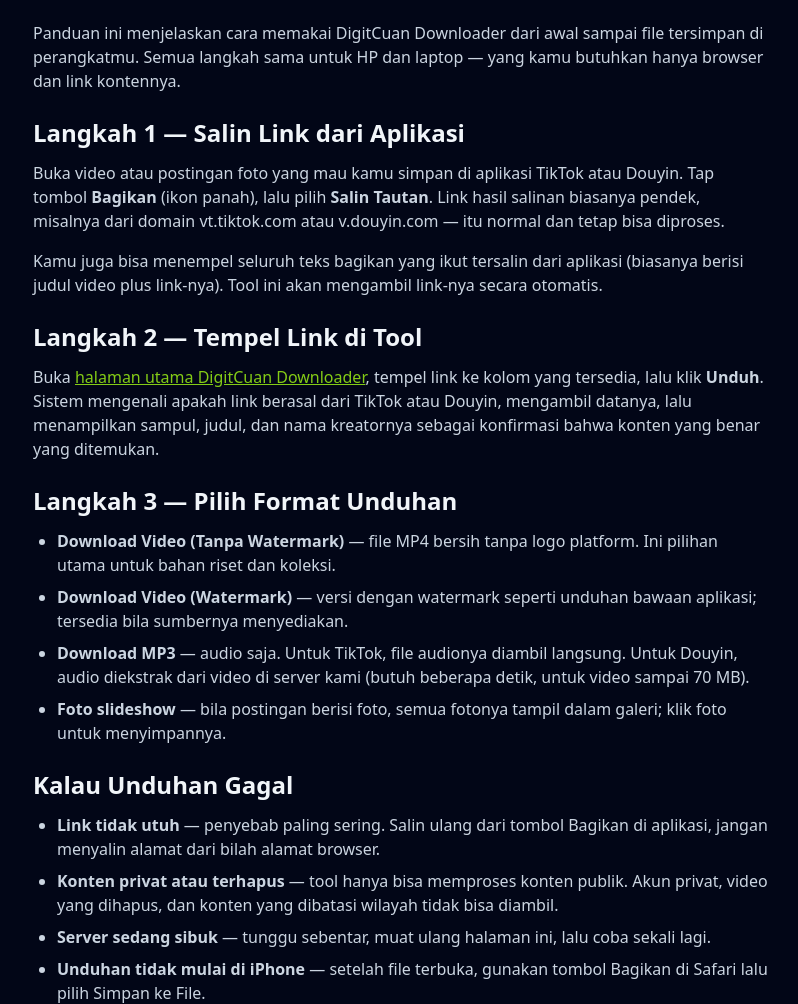
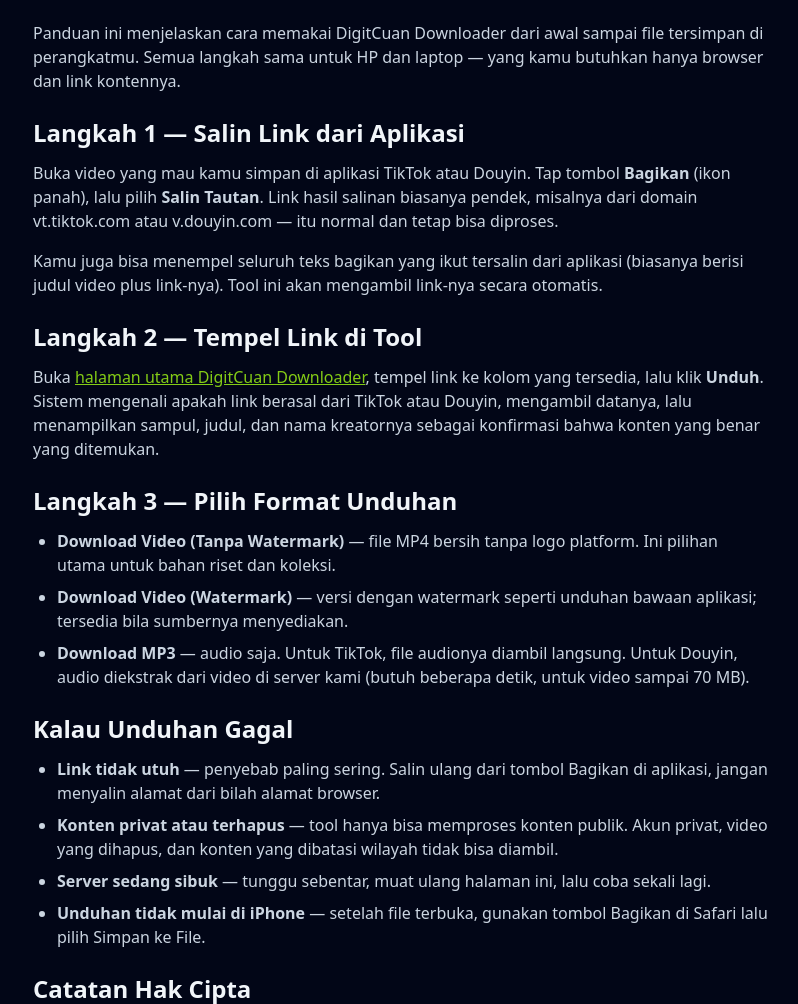
Before and after one commit to jeonfara7/douyin-saver, a FastAPI app: page /cara-penggunaan in a window 1280 px wide. Shown: the part 196-1200 px from the top of the page, without its empty margins (239-1037 px from the left). Run offline with FastAPI, Linux system fonts and the light colour scheme; some libraries are stand-ins or nearby versions.

Commit message:
v2: cabut janji foto slideshow dari copy

```diff
--- a/templates/cara.html
+++ b/templates/cara.html
@@ -1,6 +1,6 @@
 {% extends "base.html" %}
 {% block title %}Cara Download Video TikTok & Douyin Tanpa Watermark — Panduan Lengkap{% endblock %}
-{% block description %}Panduan langkah demi langkah download video TikTok dan Douyin tanpa watermark, simpan MP3, dan unduh foto slideshow — di HP maupun laptop, tanpa install aplikasi.{% endblock %}
+{% block description %}Panduan langkah demi langkah download video TikTok dan Douyin tanpa watermark dan simpan MP3-nya — di HP maupun laptop, tanpa install aplikasi.{% endblock %}
 {% block canonical %}/cara-penggunaan{% endblock %}
 {% block content %}
 <article class="max-w-3xl mx-auto px-4 py-12 w-full">
@@ -8,7 +8,7 @@
     <p class="text-slate-300 mb-6">Panduan ini menjelaskan cara memakai DigitCuan Downloader dari awal sampai file tersimpan di perangkatmu. Semua langkah sama untuk HP dan laptop — yang kamu butuhkan hanya browser dan link kontennya.</p>
 
     <h2 class="text-2xl font-bold mb-3">Langkah 1 — Salin Link dari Aplikasi</h2>
-    <p class="text-slate-300 mb-4">Buka video atau postingan foto yang mau kamu simpan di aplikasi TikTok atau Douyin. Tap tombol <strong>Bagikan</strong> (ikon panah), lalu pilih <strong>Salin Tautan</strong>. Link hasil salinan biasanya pendek, misalnya dari domain vt.tiktok.com atau v.douyin.com — itu normal dan tetap bisa diproses.</p>
+    <p class="text-slate-300 mb-4">Buka video yang mau kamu simpan di aplikasi TikTok atau Douyin. Tap tombol <strong>Bagikan</strong> (ikon panah), lalu pilih <strong>Salin Tautan</strong>. Link hasil salinan biasanya pendek, misalnya dari domain vt.tiktok.com atau v.douyin.com — itu normal dan tetap bisa diproses.</p>
     <p class="text-slate-300 mb-6">Kamu juga bisa menempel seluruh teks bagikan yang ikut tersalin dari aplikasi (biasanya berisi judul video plus link-nya). Tool ini akan mengambil link-nya secara otomatis.</p>
 
     <h2 class="text-2xl font-bold mb-3">Langkah 2 — Tempel Link di Tool</h2>
@@ -19,7 +19,6 @@
         <li><strong>Download Video (Tanpa Watermark)</strong> — file MP4 bersih tanpa logo platform. Ini pilihan utama untuk bahan riset dan koleksi.</li>
         <li><strong>Download Video (Watermark)</strong> — versi dengan watermark seperti unduhan bawaan aplikasi; tersedia bila sumbernya menyediakan.</li>
         <li><strong>Download MP3</strong> — audio saja. Untuk TikTok, file audionya diambil langsung. Untuk Douyin, audio diekstrak dari video di server kami (butuh beberapa detik, untuk video sampai 70 MB).</li>
-        <li><strong>Foto slideshow</strong> — bila postingan berisi foto, semua fotonya tampil dalam galeri; klik foto untuk menyimpannya.</li>
     </ul>
 
     <h2 class="text-2xl font-bold mb-3">Kalau Unduhan Gagal</h2>
```
